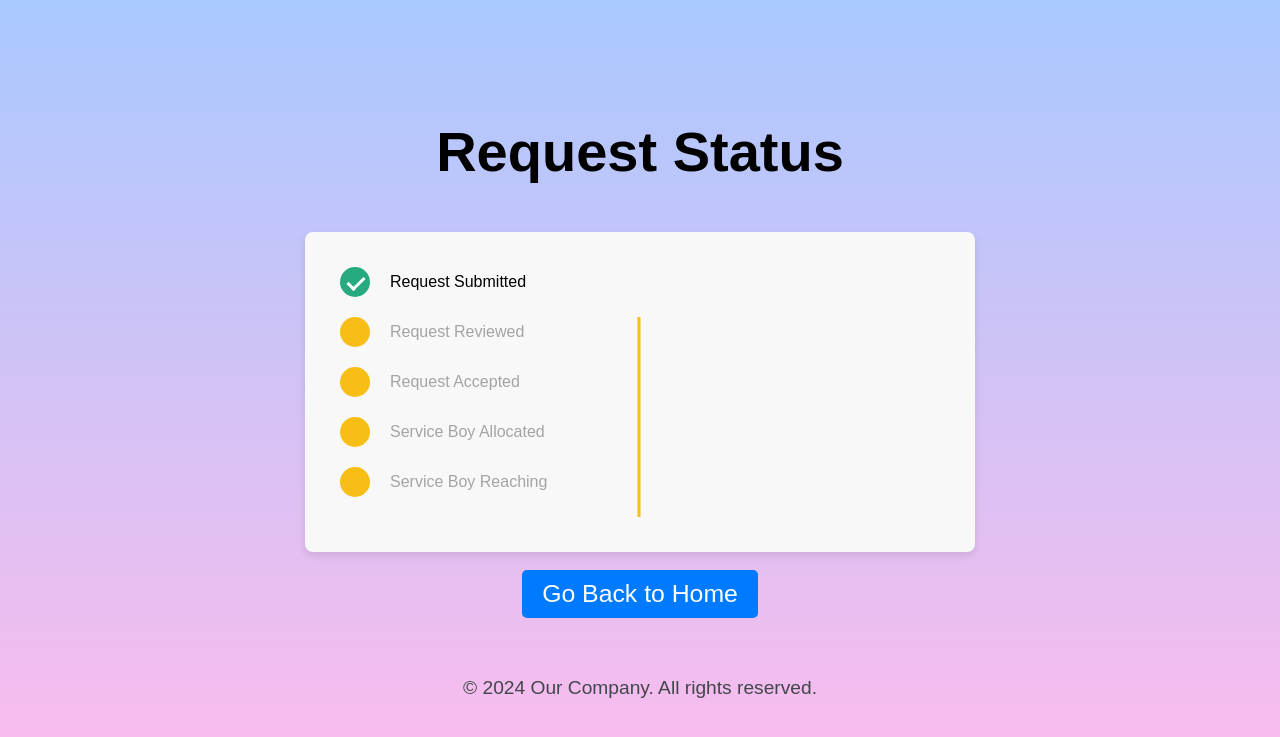
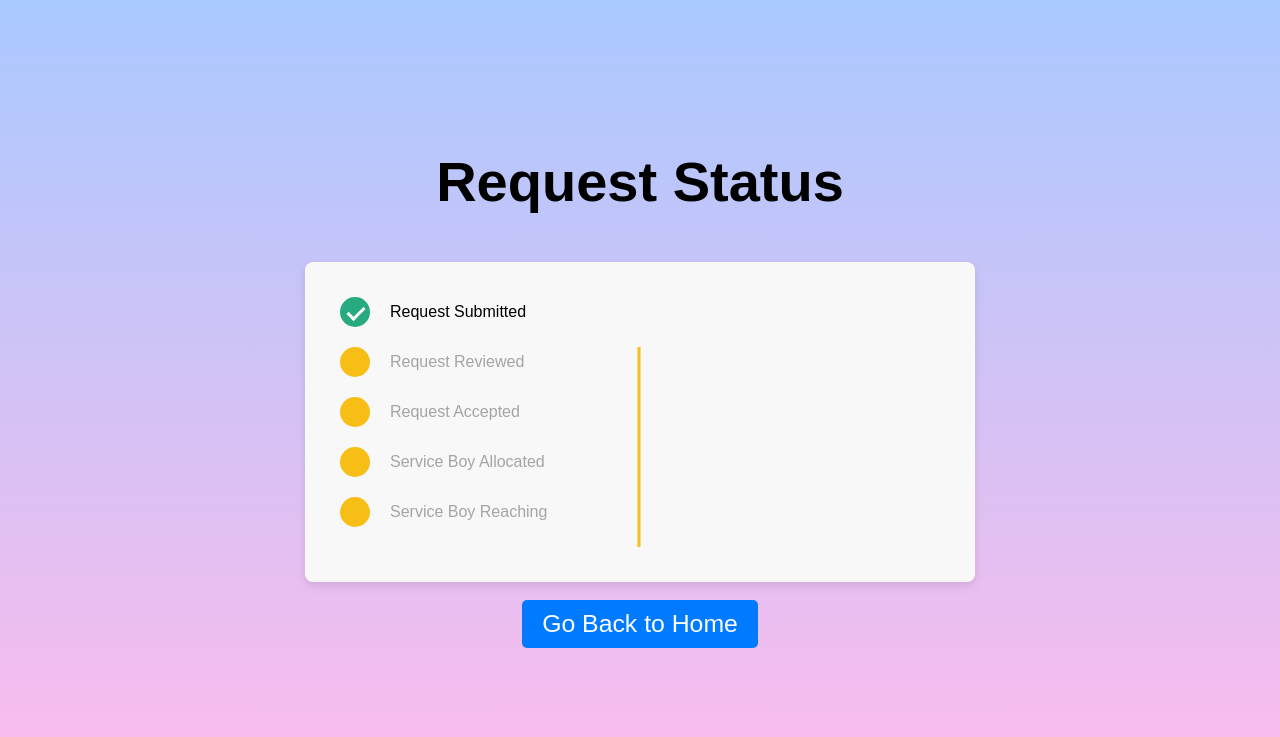
Before and after one commit to nikitahpawar/GasUtility, a Django app: page /status-request/ in a window 1280 px wide. Shown: the top 737 px of the page. Run offline with Django 5.2, Linux system fonts and the light colour scheme.

Commit message:
Update status_request.html

```diff
--- a/landing/templates/status_request.html
+++ b/landing/templates/status_request.html
@@ -25,7 +25,7 @@
         <a href="/">Go Back to Home</a>
     </main>
     <footer>
-        <p>&copy; 2024 Our Company. All rights reserved.</p>
+
     </footer>
     <script src="{% static 'js/status.js' %}"></script>
 </body>
```
